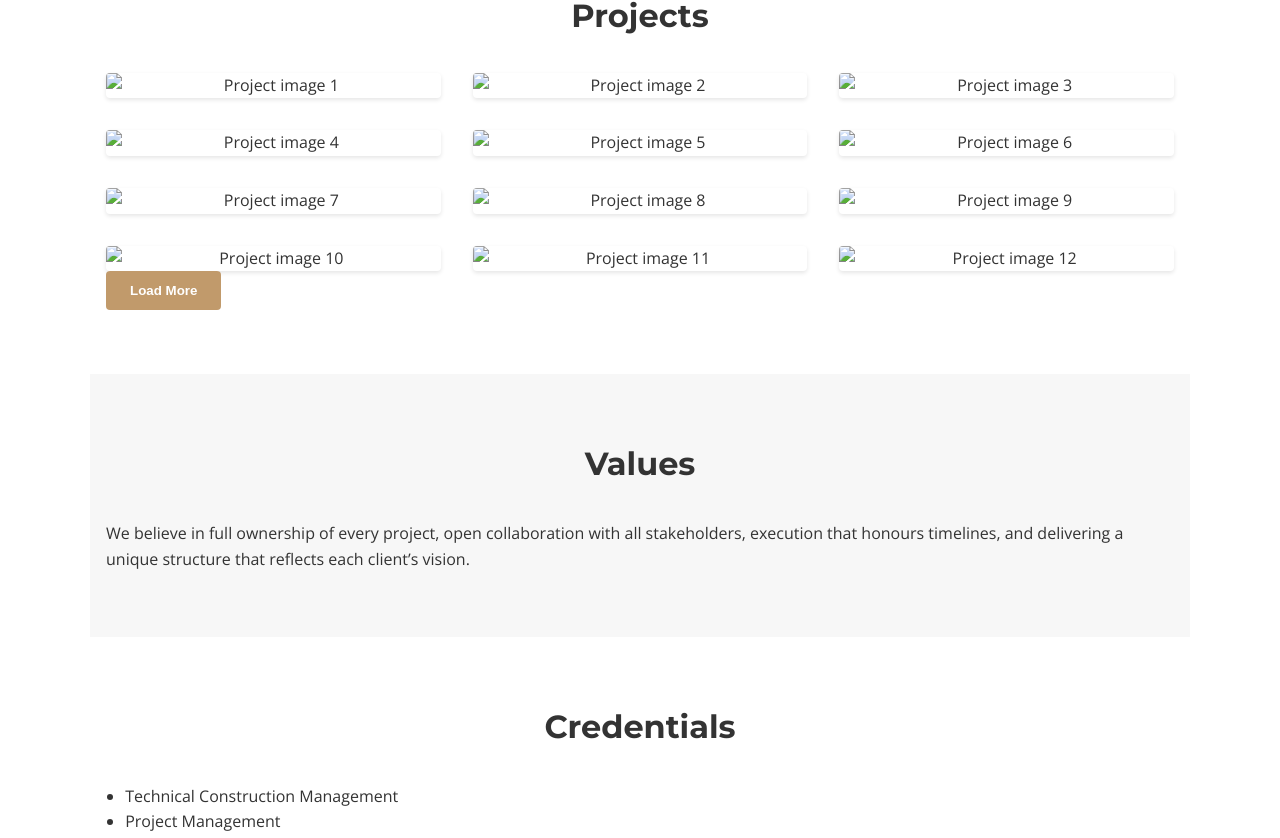
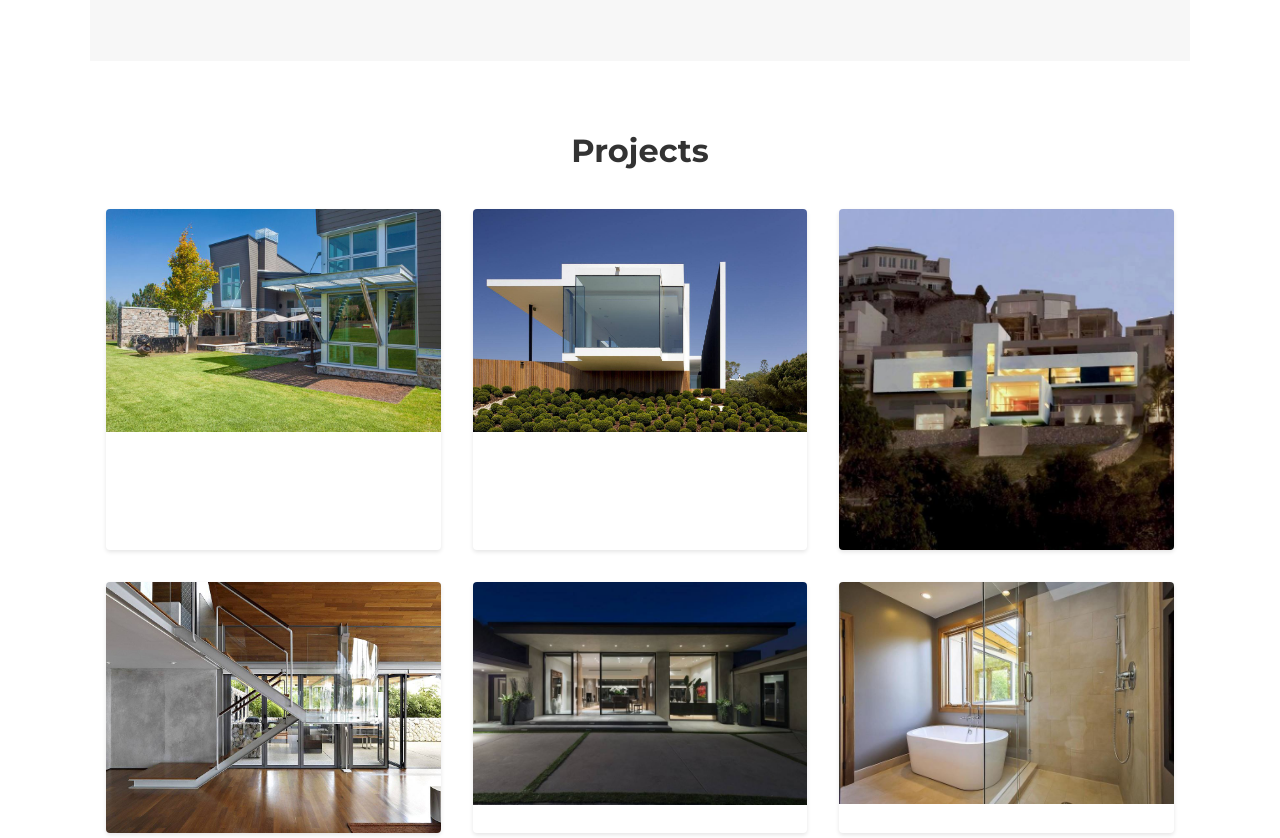
Before and after one commit to aidanvail/roelofventures, a plain HTML site: page index.html in a window 1280 px wide. Shown: the part 3031-3869 px from the top of the page. Drawn offline with nearby package versions, Linux system fonts and the light colour scheme.

Commit message:
Simplify project image loader

```diff
--- a/index.html
+++ b/index.html
@@ -48,7 +48,7 @@
   <section id="ownership" class="reveal">
     <div class="split">
       <div class="split-image">
-        <img src="images/ownership1.jpg" alt="Ownership Section Image" loading="lazy">
+        <img src="DSCF2554.JPG" alt="Ownership Section Image" loading="lazy">
       </div>
       <div class="split-content">
         <h2>Ownership</h2>
@@ -73,7 +73,7 @@
         <p class="signature">Roelof Venter</p>
       </div>
       <div class="split-image">
-        <img src="images/building-options.jpg" alt="Building Options Section Image" loading="lazy">
+        <img src="DSCF2562.JPG" alt="Building Options Section Image" loading="lazy">
       </div>
     </div>
   </section>
@@ -90,7 +90,7 @@
       </div>
       <div class="split-image">
         <figure>
-          <img src="images/kitchen.jpg" alt="Kitchens and BICs Section Image" loading="lazy">
+          <img src="DSCF0694.JPG" alt="Kitchens and BICs Section Image" loading="lazy">
           <figcaption class="caption">Boffi</figcaption>
         </figure>
       </div>
--- a/script.js
+++ b/script.js
@@ -1,8 +1,86 @@
-const projectImageCount = 60;
-const projectImages = Array.from(
-  { length: projectImageCount },
-  (_, i) => `images/project${i + 1}.jpg`
-);
+const projectImages = [
+  '10153796_694718463916681_7341030265989753847_n.jpg',
+  '1049244_540308082695663_630737079_o.jpg',
+  '10525917_740802122627550_7635864426557295463_n.jpg',
+  '1053029_507869422601587_187732591_o.jpg',
+  '10603404_675908629130998_1150541929338612471_n.jpg',
+  '10696261_694719080583286_1935969984063605957_n (1).jpg',
+  '1185858_523067557765427_822183869_n.jpg',
+  '1186264_628910547129871_1014328744_n.jpg',
+  '1236972_533113756743820_1525563638_n.jpg',
+  '1270605_400494403411130_871812786_o.jpg',
+  '1270795_636533359700923_534555566_o.jpg',
+  '1377330_529549663786921_1710321252_n.jpg',
+  '1392748_356593434478186_1053841925_n.jpg',
+  '183dfef303812f22ef8a6cdec968d238.jpg',
+  '2013-11-21 12.27.41.jpg',
+  '2013-11-21 12.29.36.jpg',
+  '2013-11-21 12.31.27.jpg',
+  '2014-09-10 11.20.26.jpg',
+  '2LB-House-by-Raphaël-Nussbaumer-Architectes-01.jpg',
+  '3731dbd21ad58476f8b8def8dd4ea60f.jpg',
+  '3842.jpg',
+  '3908.jpg',
+  '3999.jpg',
+  '4008.jpg',
+  '4038.jpg',
+  '4060.jpg',
+  '4065.jpg',
+  '4082.jpg',
+  '531116_485446544833872_2069607165_n.jpg',
+  '69017_514124231976106_128607971_n.jpg',
+  '870214f03d1eaa4b979ff46f6f4ea340.jpg',
+  '934792_748828568491572_3683997327546440355_n.jpg',
+  '9e415847efe69fb060683df2d5e2fdc4.jpg',
+  'AFGRI BYLS BRIDGE 038.jpg',
+  'AFGRI BYLS BRIDGE 043.jpg',
+  'AFGRI BYLS BRIDGE 048.jpg',
+  'AFGRI BYLS BRIDGE 066.jpg',
+  'AFGRI BYLS BRIDGE 089.jpg',
+  'Butterfly-Beach-by-Maienza-Wilson-16.jpg',
+  'Celadon-Villa-in-Koh-Samui-Thailand-08.jpg',
+  'DSCF0694.JPG',
+  'DSCF2039.JPG',
+  'DSCF2073.JPG',
+  'DSCF2554.JPG',
+  'DSCF2555.JPG',
+  'DSCF2559.JPG',
+  'DSCF2562.JPG',
+  'DSCF3976.JPG',
+  'DSC_0076.JPG',
+  'IMG_20151021_100504.jpg',
+  'IMG_20151021_100548.jpg',
+  'IMG_20210418_142707.jpg',
+  'IMG_20210514_125458.jpg',
+  'IMG_20210602_091136.jpg',
+  'IMG_20210713_142445.jpg',
+  'IMG_20210805_165455.jpg',
+  'Lord Charles 001.jpg',
+  'Lord Charles 002.jpg',
+  'Lord Charles 003.jpg',
+  'Lord Charles 006.jpg',
+  'Lord Charles 008.jpg',
+  'Screenshot_20210805_215917_com.whatsapp_edit_72572909677987.jpg',
+  'Screenshot_20210805_215925_com.whatsapp_edit_72548424754554.jpg',
+  'Screenshot_20210805_215932_com.whatsapp_edit_72520528914454.jpg',
+  'Screenshot_20220904_150756_com.google.android.apps.photos_edit_82251476460365.jpg',
+  'WP_000018.jpg',
+  'WP_000019.jpg',
+  'WP_000032.jpg',
+  'WP_000038.jpg',
+  'WP_000046.jpg',
+  'Wonderboom 004.jpg',
+  'Wonderboom 007.jpg',
+  'Wonderboom 009.jpg',
+  'Wonderboom 033.jpg',
+  'construction-silhouette.jpg',
+  'e1c7b89e996c60b9e1811f8d238bb393.jpg',
+  'earthship2-625x377.jpg',
+  'logo3.jpg',
+  'scaled0nb1bp.JPG',
+  'scaled9bhde1.JPG',
+  'scaled9ke7sh.JPG'
+];
 
 const projectsGrid = document.querySelector('.projects-grid');
 const loadMoreBtn = document.getElementById('loadMore');
@@ -23,18 +101,12 @@ document.querySelectorAll('.reveal').forEach(el => observer.observe(el));
 function createCard(file, index) {
   const card = document.createElement('div');
   card.className = 'project-card reveal';
-  const picture = document.createElement('picture');
-  const webpSource = document.createElement('source');
-  webpSource.type = 'image/webp';
-  webpSource.srcset = file.replace(/\.[^/.]+$/, '.webp');
   const img = document.createElement('img');
   img.src = file;
   img.alt = `Project image ${index + 1}`;
   img.loading = 'lazy';
   img.decoding = 'async';
-  picture.appendChild(webpSource);
-  picture.appendChild(img);
-  card.appendChild(picture);
+  card.appendChild(img);
   projectsGrid.appendChild(card);
   observer.observe(card);
 }
```
